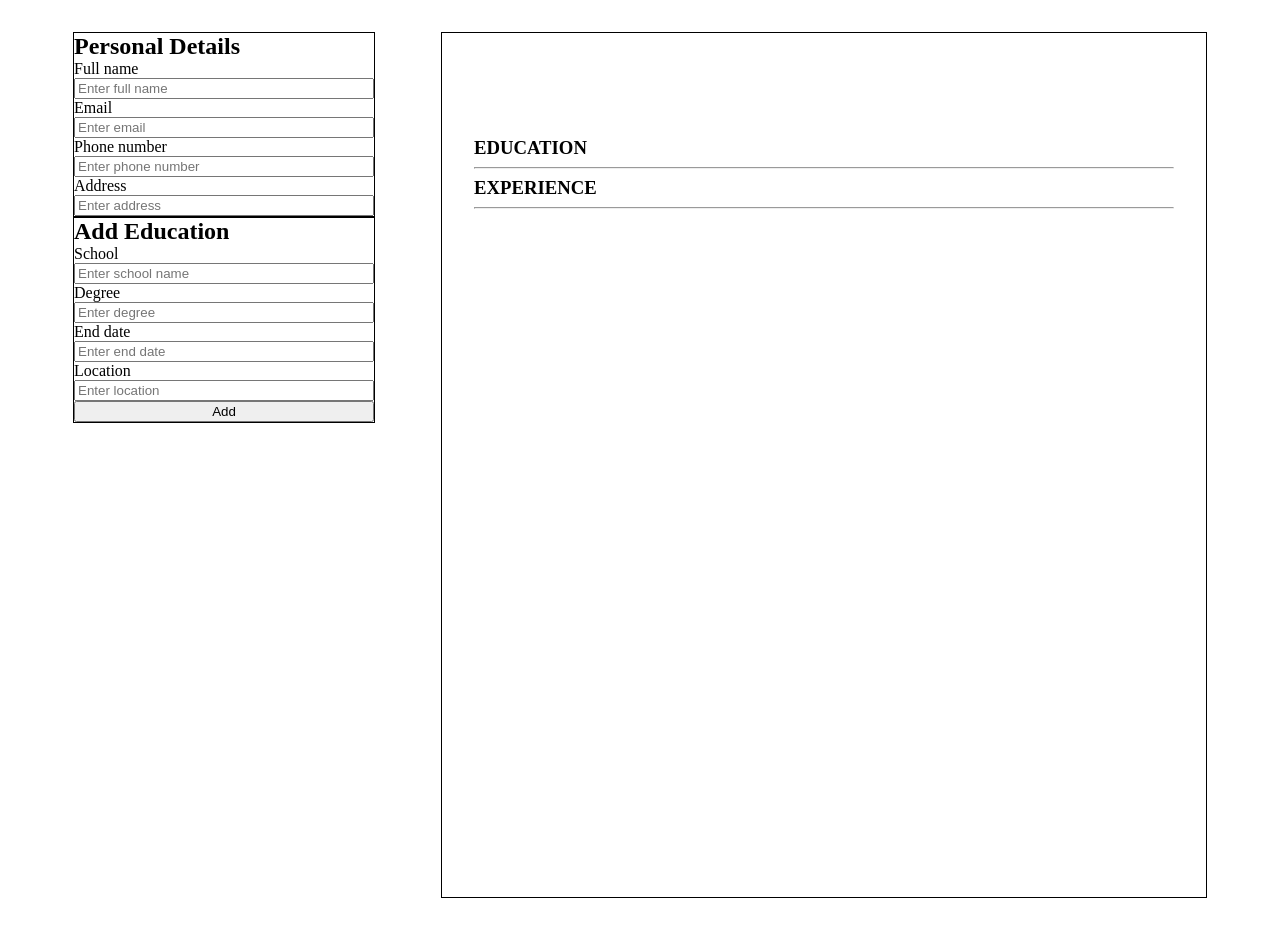
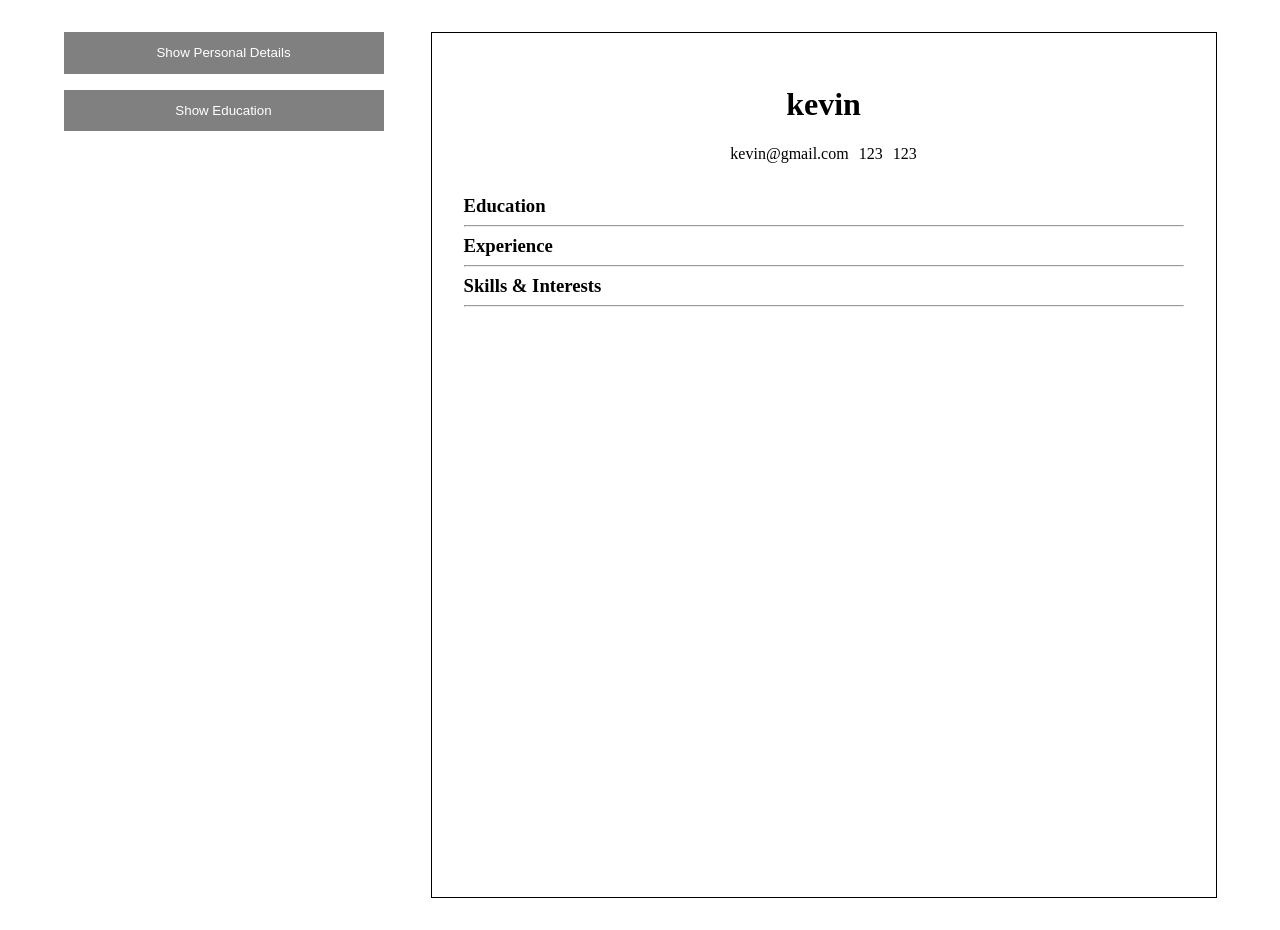
Before and after one commit to kevin120202/cv-builder, a React (Vite) app: page / in a window 1280 px wide. Built offline with nearby package versions, Linux system fonts and the light colour scheme.

Commit message:
refactore education components

```diff
--- a/src/App.jsx
+++ b/src/App.jsx
@@ -2,79 +2,50 @@ import { useState } from 'react'
 import './index.css'
 import PersonalDetails from './components/PersonalDetails'
 import Education from "./components/Education"
+import Resume from './components/Resume'
 import PersonalDetailsResume from "./components/PersonalDetailsResume"
 import EducationResume from './components/EducationResume'
-import { v4 as uuidv4 } from 'uuid'
+import { v4 as uuidv4, v4 } from 'uuid'
 
 function App() {
     const [formPersonalDetails, setFormPersonalDetails] = useState({
-        fullName: "",
-        email: "",
-        number: "",
-        address: "",
+        fullName: "kevin",
+        email: "kevin@gmail.com",
+        number: "123",
+        address: "123",
     })
-    const [formEducation, setFormEducation] = useState([])
+    const [formEducationDetails, setFormEducationDetails] = useState([{
+        schoolName: "niu",
+        degree: "bachelors",
+        endDate: "may 2026",
+        location: "dekalb, il",
+        id: uuidv4(),
+    }, {
+        schoolName: "niu",
+        degree: "bachelors",
+        endDate: "may 2026",
+        location: "dekalb, il",
+        id: uuidv4(),
+    }])
 
-    function handlePersonalDetailsChange(e) {
+    const handlePersonalDetailsChange = (e) => {
         const { name, value } = e.target
         setFormPersonalDetails(prevFormData => {
             return {
                 ...prevFormData,
-                [name]: value,
+                [name]: value
             }
         })
     }
 
-    function addEducation(newEducation) {
-        setFormEducation(prevFormEducation => [
-            ...prevFormEducation,
-            {
-                ...newEducation,
-                id: uuidv4(),
-            }
-        ])
-    }
-
-    function editEducation(id, updatedEducation) {
-        setFormEducation(prevFormEducation =>
-            prevFormEducation.map(education =>
-                education.id === id ? { ...education, ...updatedEducation } : education
-            )
-        );
-    }
-
-    function deleteEducation(id) {
-        setFormEducation(prevFormEducation =>
-            prevFormEducation.filter(education => education.id !== id)
-        );
-    }
-
-    const educationResumeComponents = formEducation.map(school => {
-        return <EducationResume
-            education={school}
-            key={school.id}
-            onEdit={editEducation}
-            onDelete={deleteEducation}
-        />
-    })
-
     return (
         <main>
-            <div className="info">
+            <div className='info'>
                 <PersonalDetails formData={formPersonalDetails} onChange={handlePersonalDetailsChange} />
-                <Education formData={formEducation} onSubmit={addEducation} onEdit={editEducation} onDelete={deleteEducation} />
+                <Education formData={formEducationDetails} />
             </div>
             <div className='resume'>
-                <PersonalDetailsResume personalDetails={formPersonalDetails} />
-                <div>
-                    <h3>EDUCATION</h3>
-                    <hr />
-                </div>
-                {educationResumeComponents}
-                <div>
-                    <h3>EXPERIENCE</h3>
-                    <hr />
-                </div>
+                <Resume formDataPersonalDetails={formPersonalDetails} />
             </div>
         </main>
     )
--- a/src/components/Education.jsx
+++ b/src/components/Education.jsx
@@ -1,88 +1,23 @@
 import React, { useState } from "react";
 import '../index.css'
+import NewEducation from "./NewEducation";
 
 
 function Education(props) {
     // console.log(props);
-    const [isEditMode, setIsEditMode] = useState(false);
+    const [isShown, setIsShown] = useState(false);
 
-    const [formData, setFormData] = useState({
-        schoolName: "",
-        degree: "",
-        endDate: "",
-        location: "",
-    });
-
-    const handleChange = (e) => {
-        const { name, value } = e.target;
-        setFormData(prevState => ({
-            ...prevState,
-            [name]: value
-        }));
-    }
-
-    const handleSubmit = (e) => {
-        e.preventDefault();
-        if (isEditMode) {
-            props.onEdit(formData.id, formData);
-            setIsEditMode(false);
-        } else {
-            props.onSubmit(formData);
-        }
-        resetForm();
-    }
-
-    const resetForm = () => {
-        setFormData({
-            schoolName: "",
-            degree: "",
-            endDate: "",
-            location: "",
-        });
+    const toggleShown = () => {
+        setIsShown(prevShown => !prevShown)
     }
 
     return (
-        <div>
-            <form onSubmit={handleSubmit}>
-                <h2>{isEditMode ? 'Edit Education' : 'Add Education'}</h2>
-                <label htmlFor="school-name">School</label>
-                <input
-                    type="text"
-                    placeholder="Enter school name"
-                    onChange={handleChange}
-                    value={formData.schoolName}
-                    name="schoolName"
-                    id="school-name"
-                />
-                <label htmlFor="degree">Degree</label>
-                <input
-                    type="text"
-                    placeholder="Enter degree"
-                    onChange={handleChange}
-                    value={formData.degree}
-                    name="degree"
-                    id="degree"
-                />
-                <label htmlFor="end-date">End date</label>
-                <input
-                    type="text"
-                    placeholder="Enter end date"
-                    onChange={handleChange}
-                    value={formData.endDate}
-                    name="endDate"
-                    id="endDate"
-                />
-                <label htmlFor="location">Location</label>
-                <input
-                    type="text"
-                    placeholder="Enter location"
-                    onChange={handleChange}
-                    value={formData.location}
-                    name="location"
-                    id="location"
-                />
-                <button type="submit">{isEditMode ? 'Update' : 'Add'}</button>
-            </form>
+        <div className="education-container">
+            <button
+                onClick={toggleShown}
+                className="isShown-btn">{isShown ? "Hide" : "Show"} Education
+            </button>
+            {isShown && <NewEducation formData={props.formData} />}
         </div>
     )
 }
--- /dev/null
+++ b/src/components/NewEducation.jsx
@@ -0,0 +1,65 @@
+import React, { useState } from "react";
+import Schools from "./Schools";
+
+
+function NewEducation(props) {
+    const [isAdd, setIsAdd] = useState(false)
+
+    const toggleisAdd = () => {
+        setIsAdd(prevIsAdd => !prevIsAdd)
+    }
+
+    const schools = props.formData.map(school => {
+        return <Schools schoolName={school.schoolName} key={school.id} />
+    })
+
+    return (
+        <div>
+            <button className="add-education-btn" onClick={toggleisAdd}>{isAdd ? "Close" : "Add"} Education</button>
+            {isAdd &&
+                <form>
+                    <label htmlFor="school-name">School</label>
+                    <input
+                        type="text"
+                        placeholder="Enter school name"
+                        // onChange={handleChange}
+                        // value={formData.schoolName}
+                        name="schoolName"
+                        id="school-name"
+                    />
+                    <label htmlFor="degree">Degree</label>
+                    <input
+                        type="text"
+                        placeholder="Enter degree"
+                        // onChange={handleChange}
+                        // value={formData.degree}
+                        name="degree"
+                        id="degree"
+                    />
+                    <label htmlFor="end-date">End date</label>
+                    <input
+                        type="text"
+                        placeholder="Enter end date"
+                        // onChange={handleChange}
+                        // value={formData.endDate}
+                        name="endDate"
+                        id="endDate"
+                    />
+                    <label htmlFor="location">Location</label>
+                    <input
+                        type="text"
+                        placeholder="Enter location"
+                        // onChange={handleChange}
+                        // value={formData.location}
+                        name="location"
+                        id="location"
+                    />
+                    <button className="save-btn">Save</button>
+                </form>
+            }
+            {schools}
+        </div>
+    )
+}
+
+export default NewEducation
--- a/src/components/PersonalDetails.jsx
+++ b/src/components/PersonalDetails.jsx
@@ -1,43 +1,27 @@
 import React, { useState } from "react";
 import '../index.css'
-import Resume from "./Resume";
+import PersonalDetailsForm from "./PersonalDetailsForm";
 
 function PersonalDetails(props) {
     // console.log(props.formData);
+    const [isShown, setIsShown] = useState(false)
+
+    const toggleShown = () => {
+        setIsShown(prevShown => !prevShown)
+    }
 
     return (
-        <div>
-            <form>
-                <h2>Personal Details</h2>
-                <label htmlFor="full-name">Full name</label>
-                <input type="text"
-                    placeholder="Enter full name"
-                    onChange={props.onChange}
-                    value={props.formData.fullName}
-                    name="fullName"
-                    id="full-name" />
-                <label htmlFor="email">Email</label>
-                <input type="text"
-                    placeholder="Enter email"
-                    onChange={props.onChange}
-                    value={props.formData.email}
-                    name="email"
-                    id="email" />
-                <label htmlFor="phone-number">Phone number</label>
-                <input type="text"
-                    placeholder="Enter phone number"
-                    onChange={props.onChange}
-                    value={props.formData.number}
-                    name="number"
-                    id="phone-number" />
-                <label htmlFor="address">Address</label>
-                <input type="text"
-                    placeholder="Enter address"
-                    onChange={props.onChange}
-                    value={props.formData.address}
-                    name="address"
-                    id="address" />
-            </form>
+        <div className="personal-details-container">
+            <button
+                onClick={toggleShown}
+                className="isShown-btn">{isShown ? "Hide" : "Show"} Personal Details
+            </button>
+            {
+                isShown &&
+                <form>
+                    <PersonalDetailsForm formData={props.formData} onChange={props.onChange} />
+                </form>
+            }
         </div>
     )
 }
--- /dev/null
+++ b/src/components/PersonalDetailsForm.jsx
@@ -0,0 +1,39 @@
+import React from "react";
+
+function PersonalDetailsForm(props) {
+
+    return (
+        <div>
+            <label htmlFor="full-name">Full name</label>
+            <input type="text"
+                placeholder="Enter full name"
+                onChange={props.onChange}
+                value={props.formData.fullName}
+                name="fullName"
+                id="full-name" />
+            <label htmlFor="email">Email</label>
+            <input type="text"
+                placeholder="Enter email"
+                onChange={props.onChange}
+                value={props.formData.email}
+                name="email"
+                id="email" />
+            <label htmlFor="phone-number">Phone number</label>
+            <input type="text"
+                placeholder="Enter phone number"
+                onChange={props.onChange}
+                value={props.formData.number}
+                name="number"
+                id="phone-number" />
+            <label htmlFor="address">Address</label>
+            <input type="text"
+                placeholder="Enter address"
+                onChange={props.onChange}
+                value={props.formData.address}
+                name="address"
+                id="address" />
+        </div>
+    )
+}
+
+export default PersonalDetailsForm
--- a/src/components/Resume.jsx
+++ b/src/components/Resume.jsx
@@ -2,9 +2,29 @@ import React from "react";
 import "../index.css"
 
 function Resume(props) {
-    // console.log(props.personalDetails);
     return (
-        pass
+        <div>
+            <div className="resume-personal-details">
+                <h1>{props.formDataPersonalDetails.fullName}</h1>
+                <div className="resume-personal-details-sub">
+                    <p>{props.formDataPersonalDetails.email}</p>
+                    <p>{props.formDataPersonalDetails.number}</p>
+                    <p>{props.formDataPersonalDetails.address}</p>
+                </div>
+            </div>
+            <div className="resume-education">
+                <h3>Education</h3>
+                <hr />
+            </div>
+            <div className="resume-experience">
+                <h3>Experience</h3>
+                <hr />
+            </div>
+            <div className="resume-skills-interest">
+                <h3>Skills & Interests</h3>
+                <hr />
+            </div>
+        </div>
     )
 }
 
--- a/src/index.css
+++ b/src/index.css
@@ -25,26 +25,56 @@ main {
 }
 
 form {
-    width: 300px;
     display: flex;
     flex-direction: column;
-    border: 1px solid black;
 }
 
-.resume-edit-btn {
-    background: transparent;
+form div {
+    display: flex;
+    flex-direction: column;
+}
+
+.personal-details-container {
+    width: 20em;
+    margin-bottom: 1em;
+}
+
+.schools-container {
+    display: flex;
+    justify-content: space-between;
+    margin-top: 5px;
+}
+
+.schools-container div button {
+    margin-left: 5px;
+}
+
+/* btns */
+
+.isShown-btn {
+    background: gray;
+    color: white;
     border: none;
     width: 100%;
     cursor: pointer;
-    padding: 0;
+    padding: 1em;
+}
+
+.add-education-btn {
+    width: 100%;
+    margin: 10px 0;
+}
+
+.save-btn {
+    margin: 10px 0;
 }
 
 /* resume */
 
 .resume {
     border: 1px solid black;
-    width: 700px;
-    height: 800px;
+    width: 45em;
+    height: 50em;
     padding: 2em;
 }
 
@@ -59,14 +89,3 @@ form {
     display: flex;
     gap: 10px;
 }
-
-/* education */
-
-.education {
-    margin: 5px 0;
-}
-
-.education div {
-    display: flex;
-    justify-content: space-between;
-}
```
Also changed, not shown: src/components/Schools.jsx (added, +18 -0 lines), 1 other file (tests, documents, lock files or other folders).
